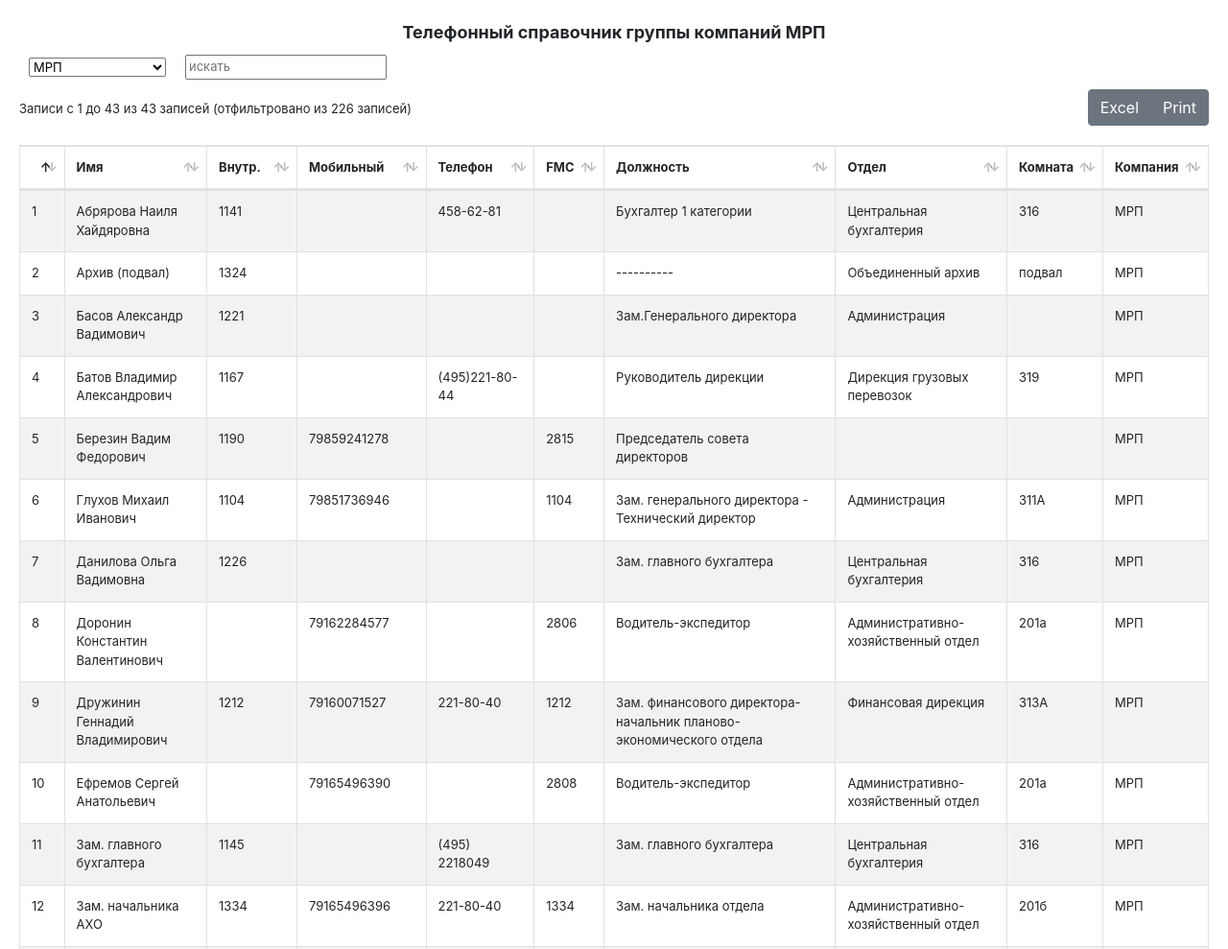
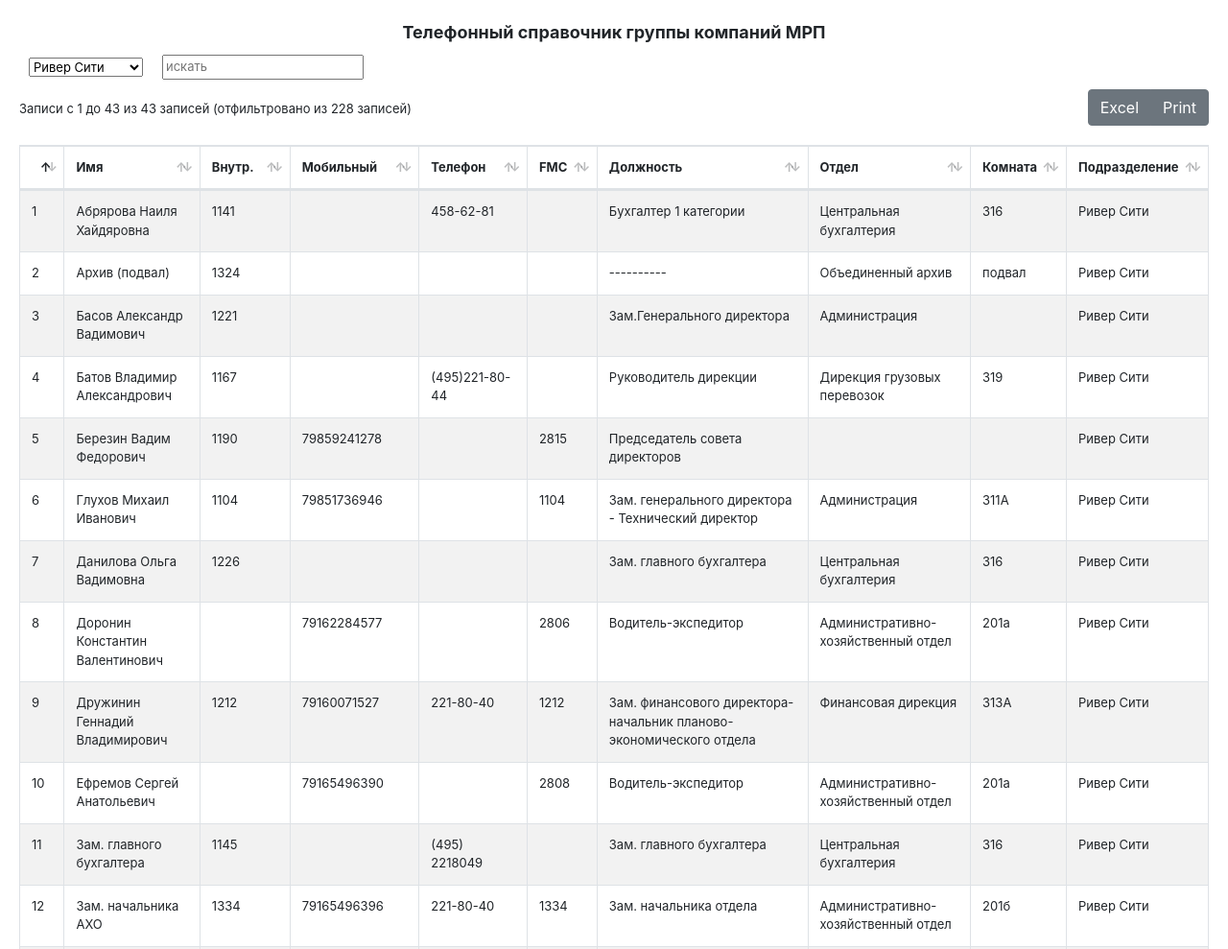
Before and after one commit to mtfwww/abonents, a plain HTML site: page index.html in a window 1280 px wide. Shown: the top 989 px of the page at 96% size. Drawn offline with Linux system fonts and the light colour scheme.

Commit message:
new sections

```diff
--- /dev/null
+++ b/assets/data/offices.csv
@@ -0,0 +1,2 @@
+Имя,Внутр.,Мобильный,Телефон,FMC,Должность,Отдел,Комната
+,,,,,,,
--- /dev/null
+++ b/assets/data/ships.csv
@@ -0,0 +1,2 @@
+Имя,Внутр.,Мобильный,Телефон,FMC,Должность,Отдел,Комната
+,,,,,,,
--- a/assets/js/abonents.js
+++ b/assets/js/abonents.js
@@ -4,19 +4,29 @@
 
     const mrpgroup = "assets/data/mrp.csv";
 
+    const offices = "assets/data/offices.csv";
+
     const piter = "assets/data/piter.csv";
+
+    const ships = "assets/data/ships.csv";
 
     const data = [];
 
     $.when(
         $.get(mosturflot),
         $.get(mrpgroup),
+        $.get(offices),
         $.get(piter),
-    ).then(function(mtf, mrp, pit) {
+        $.get(ships),
+    ).then(function(mtf, mrp, off, pit, shp) {
         if(processData(mtf[0], 'mosturflot')){
             if(processData(mrp[0], 'mrp')){
-                    if(processData(pit[0], 'piter')) {
-                        InitDatatable();
+                    if(processData(off[0], 'offices')) {
+                        if(processData(pit[0], 'piter')) {
+                            if(processData(shp[0], 'ships')) {
+                                InitDatatable();
+                            }
+                        }
                     }
             }
         }
@@ -52,10 +62,11 @@
 
     let com = 'mrp';
     const companies = {
-        mrp: "МРП",
-        mosturflot: "Мостурфлот",
-        uport: "Южный порт",
-        piter: "Русский навигатор"
+        mrp: "Ривер Сити",
+        mosturflot: "ХМСЗ",
+        offices: "Офисы продаж",
+        piter: "Офис Питер",
+        ships: "Теплоходы"
     };
     function InitDatatable() {
         const t = $('#personal').DataTable({
--- a/index.html
+++ b/index.html
@@ -15,9 +15,11 @@
         <tr>
             <td>
                 <select id="company">
-                    <option value="mrp">МРП</option>
-                    <option value="mosturflot">Мостурфлот</option>
-                    <option value="piter">Русский навигатор</option>
+                    <option value="mrp">Ривер Сити</option>
+                    <option value="mosturflot">ХМСЗ</option>
+                    <option value="offices">Офисы продаж</option>
+                    <option value="piter">Офис Питер</option>
+                    <option value="ships">Теплоходы</option>
                 </select>
             </td>
             <td>
@@ -38,7 +40,7 @@
             <th>Должность</th>
             <th>Отдел</th>
             <th>Комната</th>
-            <th>Компания</th>
+            <th>Подразделение</th>
         </tr>
         </thead>
     </table>
```
